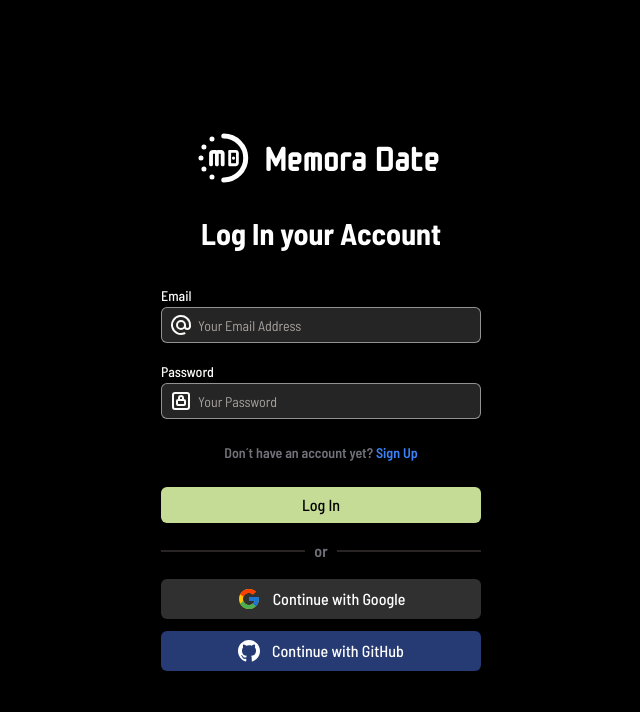
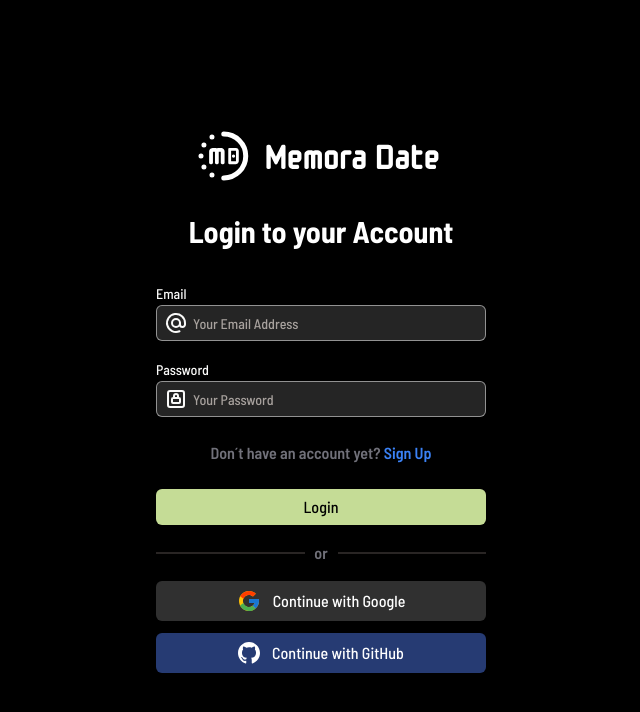
Before and after one commit to Railly/memora-date, a Next.js app: page /sign-in in a window 1280 px wide. Shown: the top 712 px of the page, without its empty margins (319-959 px from the left). Built offline with nearby package versions, Linux system fonts and the light colour scheme.

Commit message:
fix: adjust font & form size, remove root layout

```diff
--- a/src/app/layout.tsx
+++ b/src/app/layout.tsx
@@ -74,7 +74,7 @@
     <html lang="en" className="dark">
       <body
         className={cn(
-          "min-h-screen bg-background font-sans antialiased",
+          "min-h-screen bg-background font-sans font-medium antialiased",
           fontMono.variable,
           fontSans.variable
         )}
--- a/src/app/sign-in/page.tsx
+++ b/src/app/sign-in/page.tsx
@@ -43,10 +43,10 @@
 
   return (
     <div className="flex items-center justify-center w-screen h-screen dark:bg-black">
-      <div className="flex flex-col items-center w-80">
+      <div className="flex flex-col items-center mx-4 w-[20.625rem]">
         <LogoMemora />
         <p className="py-8 text-3xl font-bold text-center text-white">
-          Log In your Account
+          Login to your Account
         </p>
         <form
           className="flex flex-col w-full gap-4"
@@ -72,7 +72,7 @@
               {...register("password", { required: true })}
             />
           </div>
-          <p className="py-2 text-sm font-semibold text-center">
+          <p className="py-2 text-base font-semibold text-center">
             <span className="text-zinc-500">
               Don´t have an account yet?{` `}
             </span>
@@ -80,7 +80,7 @@
               Sign Up
             </Link>
           </p>
-          <Button type="submit">Log In</Button>
+          <Button type="submit">Login</Button>
         </form>
         <div className="flex flex-row items-center justify-between w-full my-4">
           <Separator className="w-[45%] border bg-zinc-500" />
--- a/src/app/sign-up/page.tsx
+++ b/src/app/sign-up/page.tsx
@@ -46,7 +46,7 @@
 
   return (
     <div className="flex items-center justify-center w-screen h-screen dark:bg-black">
-      <div className="flex flex-col items-center w-80">
+      <div className="flex flex-col items-center mx-4 w-[20.625rem]">
         <LogoMemora />
         <p className="py-8 text-3xl font-bold text-center text-white">
           Create your Account
@@ -85,7 +85,7 @@
               {...register("password", { required: true })}
             />
           </div>
-          <p className="py-2 text-sm font-semibold text-center">
+          <p className="py-2 text-base font-semibold text-center">
             <span className="text-zinc-500">Already have an account?{` `}</span>
             <Link href={"/sign-in"} className="text-blue-500">
               Log in
```
Also changed, not shown: src/components/layouts/root-layout.tsx (deleted).
